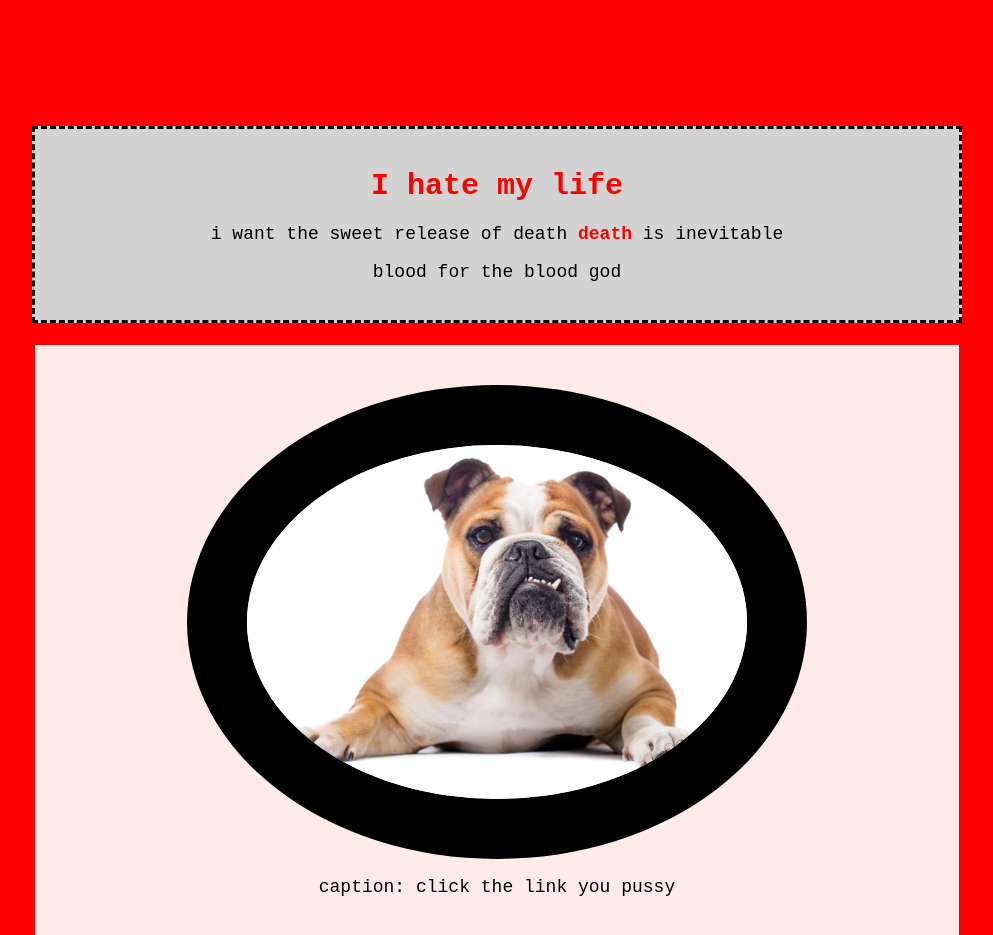
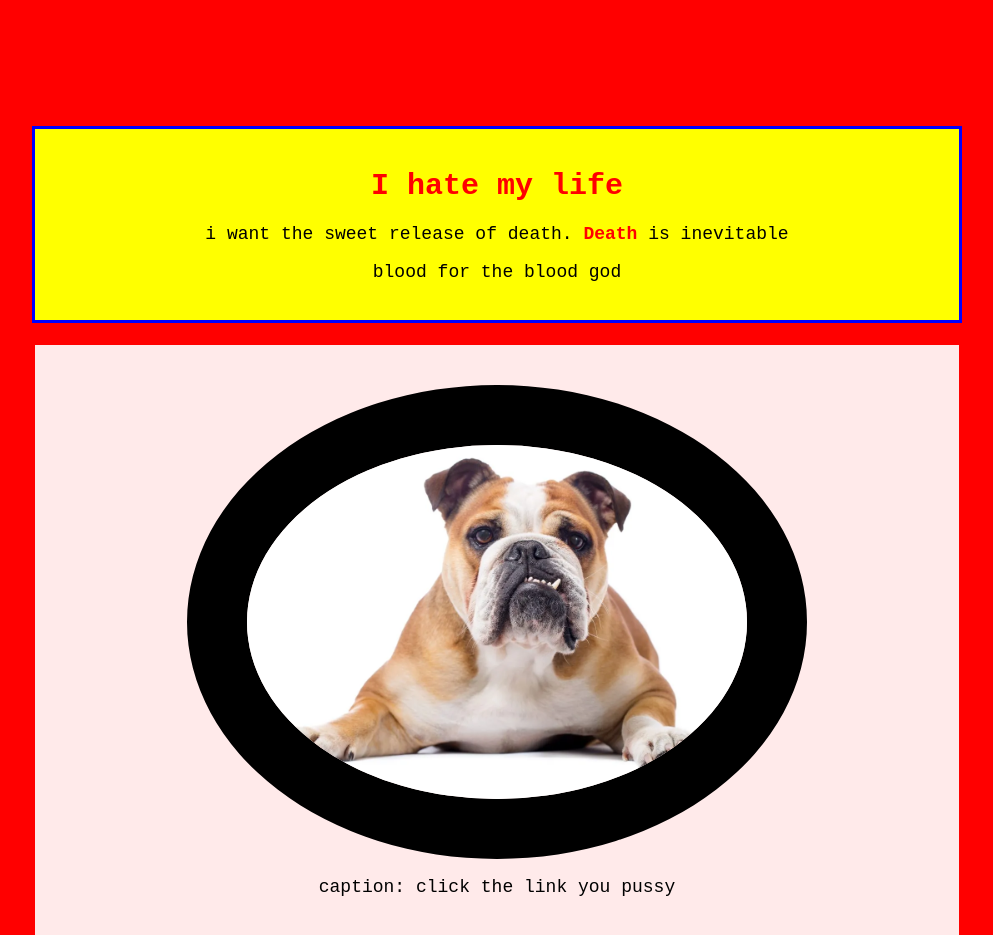
Before and after one commit to kirbylovesyouverymuch/kirby-hates-you, a plain HTML site: page hecck.html in a window 1280 px wide. Shown: the whole page, without its empty margins (143-1136 px from the left). Drawn offline with Linux system fonts and the light colour scheme.

Commit message:
Update hecck.html

```diff
--- a/hecck.html
+++ b/hecck.html
@@ -3,7 +3,7 @@
 <body>
 	<div class="firstsection">
 		<h1>I hate my life</h1>
-		<p>i want the sweet release of death <a href="https://cdn.vox-cdn.com/thumbor/Si2spWe-6jYnWh8roDPVRV7izC4=/0x0:1192x795/1400x788/filters:focal(596x398:597x399)/cdn.vox-cdn.com/uploads/chorus_asset/file/22312759/rickroll_4k.jpg">death</a> is inevitable</p>
+		<p>i want the sweet release of death. <a href="https://cdn.vox-cdn.com/thumbor/Si2spWe-6jYnWh8roDPVRV7izC4=/0x0:1192x795/1400x788/filters:focal(596x398:597x399)/cdn.vox-cdn.com/uploads/chorus_asset/file/22312759/rickroll_4k.jpg">Death</a> is inevitable</p>
 		<p>blood for the blood god</p>
 	</div>
 	<div class="imagesection">
@@ -21,8 +21,8 @@
 		margin-right: auto;
 		margin-top: 10%;
 		padding: 20px;
-		border: 3px dashed black;
-		background-color: lightgray;
+		border: 3px solid blue;
+		background-color: yellow;
 		max-width: 70%;
 	}
 	p {
```
